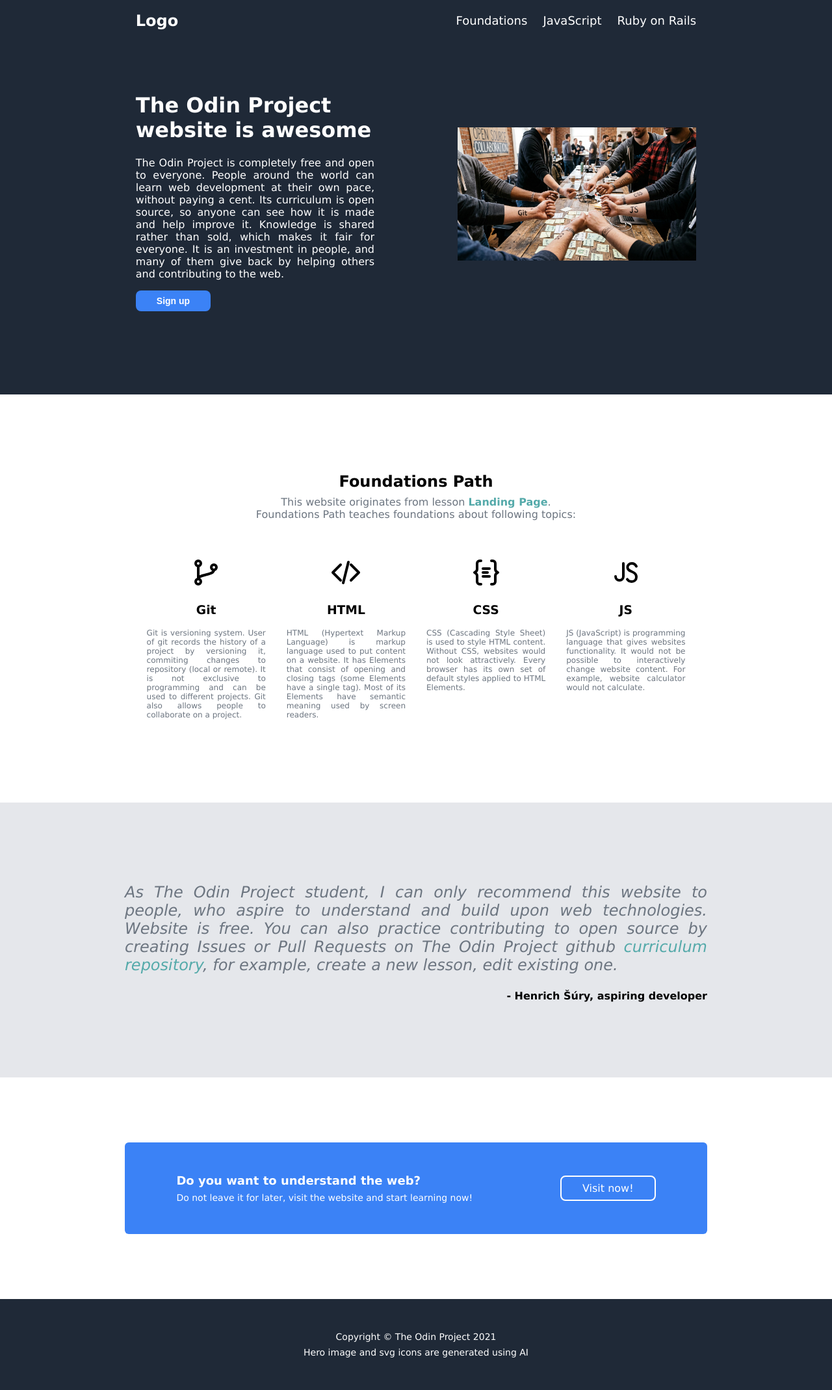
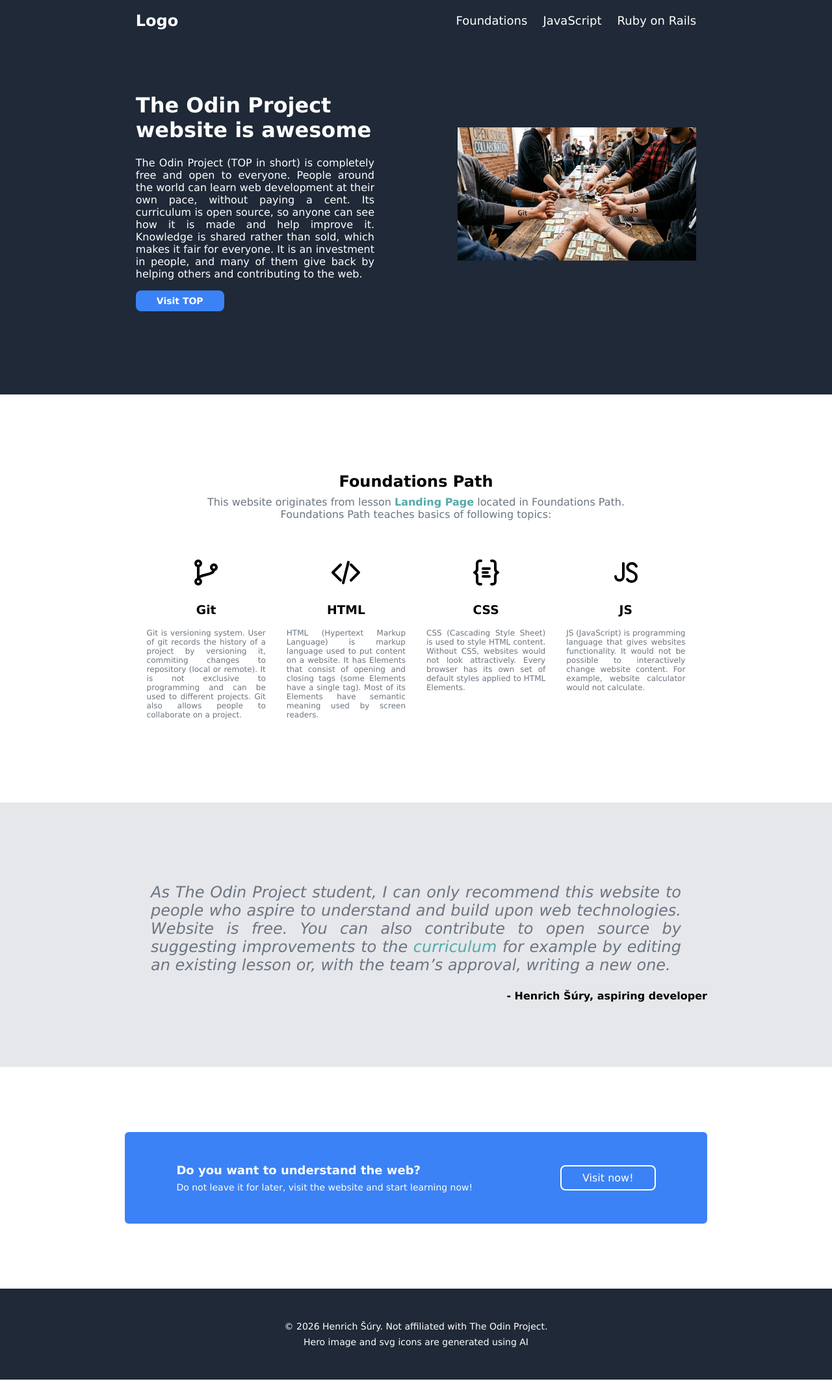
Before and after one commit to topopakovanie/Landing-page, a plain HTML site: page index.html in a window 1280 px wide. Shown: the part 21-2160 px from the top of the page at 65% size. Drawn offline with Linux system fonts and the light colour scheme.

Commit message:
Improve HTML semantics; adjust styles

```diff
--- a/index.html
+++ b/index.html
@@ -44,15 +44,15 @@
           <div class="hero-info">
             <h1 class="hero-title">The Odin Project website is awesome</h1>
             <p class="hero-text">
-              The Odin Project is completely free and open to everyone. People
-              around the world can learn web development at their own pace,
-              without paying a cent. Its curriculum is open source, so anyone
-              can see how it is made and help improve it. Knowledge is shared
-              rather than sold, which makes it fair for everyone. It is an
-              investment in people, and many of them give back by helping others
-              and contributing to the web.
+              The Odin Project (TOP in short) is completely free and open to
+              everyone. People around the world can learn web development at
+              their own pace, without paying a cent. Its curriculum is open
+              source, so anyone can see how it is made and help improve it.
+              Knowledge is shared rather than sold, which makes it fair for
+              everyone. It is an investment in people, and many of them give
+              back by helping others and contributing to the web.
             </p>
-            <button>Sign up</button>
+            <a href="https://www.theodinproject.com">Visit TOP</a>
           </div>
           <div class="hero-img">
             <img
@@ -74,9 +74,10 @@
                 href="https://www.theodinproject.com/lessons/foundations-landing-page"
                 target="_blank"
                 >Landing Page</a
-              >.
+              >
+              located in Foundations Path.
             </p>
-            <p>Foundations Path teaches foundations about following topics:</p>
+            <p>Foundations Path teaches basics of following topics:</p>
           </div>
         </div>
         <ul class="topics">
@@ -153,25 +154,32 @@
     </main>
     <section class="quote">
       <div class="wrapper">
+        <figure>
+          <blockquote>
             <p class="quote-text">
               As The Odin Project student, I can only recommend this website to
-          people, who aspire to understand and build upon web technologies.
-          Website is free. You can also practice contributing to open source by
-          creating Issues or Pull Requests on The Odin Project github
+              people who aspire to understand and build upon web technologies.
+              Website is free. You can also contribute to open source by
+              suggesting improvements to the
               <a
                 href="https://github.com/TheOdinProject/curriculum"
                 target="_blank"
+                >curriculum</a
               >
-            curriculum repository</a
-          >, for example, create a new lesson, edit existing one.
+              for example by editing an existing lesson or, with the team’s
+              approval, writing a new one.
             </p>
-        <p class="quote-author">- Henrich Šúry, aspiring developer</p>
+          </blockquote>
+          <figcaption class="quote-author">
+            - Henrich Šúry, aspiring developer
+          </figcaption>
+        </figure>
       </div>
     </section>
     <section class="cta-section">
       <div class="wrapper cta">
         <div class="call">
-          <h4>Do you want to understand the web?</h4>
+          <h2>Do you want to understand the web?</h2>
           <p>
             Do not leave it for later, visit the website and start learning now!
           </p>
@@ -180,7 +188,9 @@
       </div>
     </section>
     <footer>
-      <p class="copyright">Copyright &copy; The Odin Project 2021</p>
+      <p class="copyright">
+        &copy; 2026 Henrich Šúry. Not affiliated with The Odin Project.
+      </p>
       <p class="ai-disclaimer">
         Hero image and svg icons are generated using AI
       </p>
--- a/style.css
+++ b/style.css
@@ -65,7 +65,8 @@ ul {
 .hero-img {
   flex: 1;
 }
-.hero-info button {
+.hero-info a {
+  display: inline-block;
   font-size: 14px;
   font-weight: bold;
   padding: 8px 32px;
@@ -124,6 +125,9 @@ ul {
   background-color: #e5e7eb;
   padding: 100px 0;
 }
+figure {
+  margin: 0;
+}
 .quote-text {
   font-size: 24px;
   font-style: italic;
@@ -154,7 +158,7 @@ ul {
   padding: 48px 12px;
   border-radius: 6px;
 }
-.call h4 {
+.call h2 {
   margin: 0 0 8px;
   font-size: 18px;
 }
```
Lines whose indentation alone changed are shown as unchanged.
